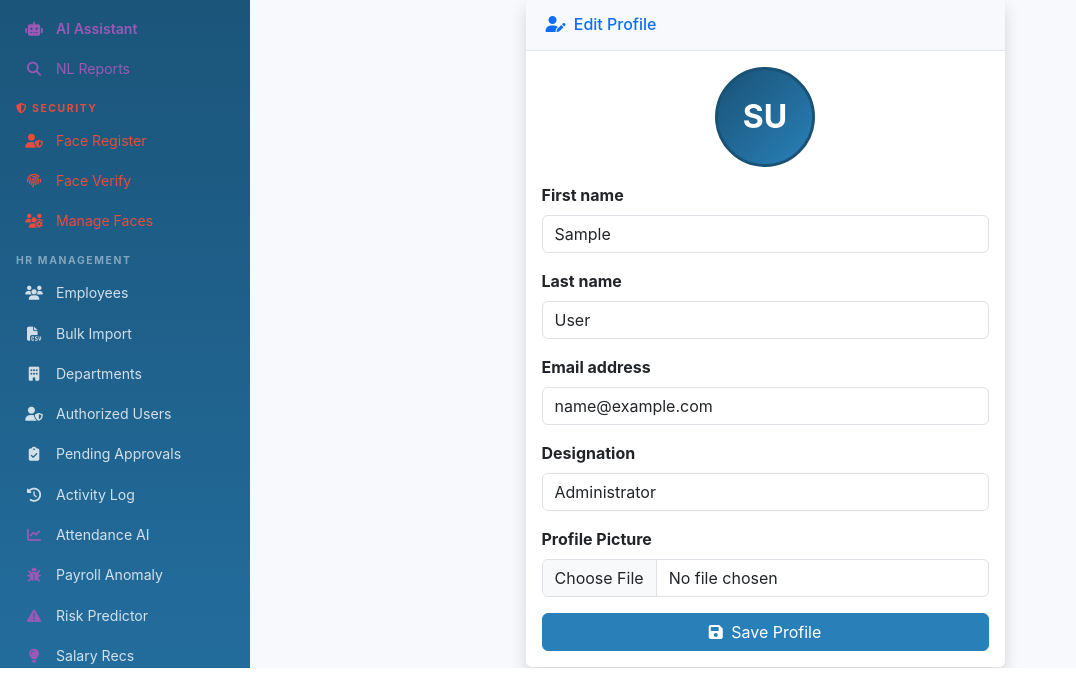
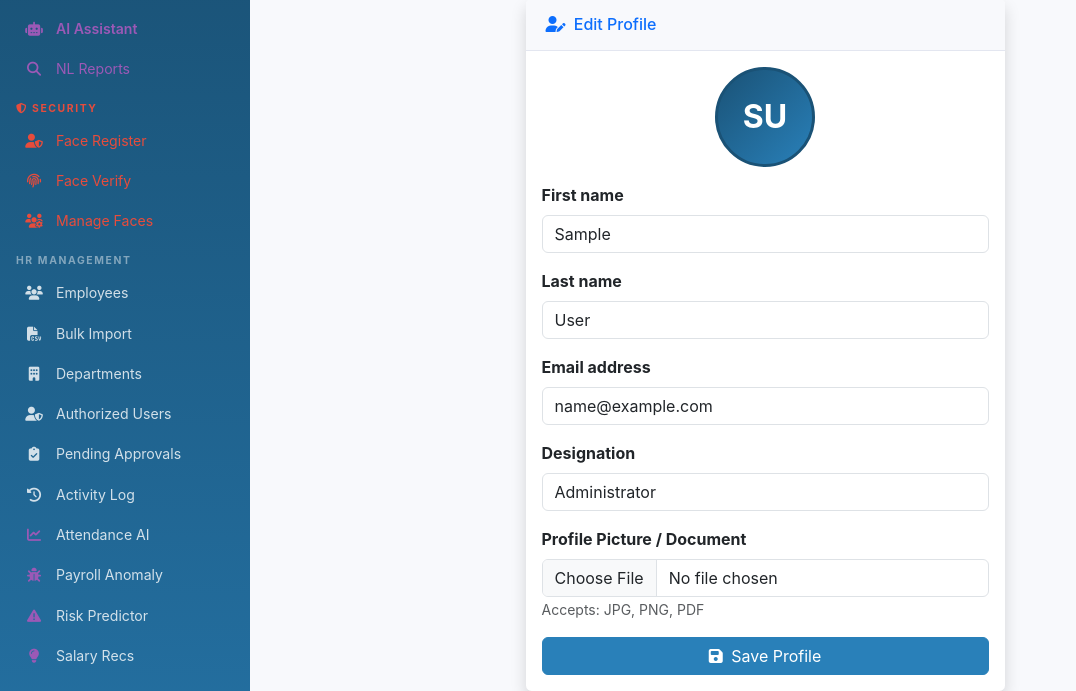
Before and after one commit to banday72/HR-PAYROLL-SYSTEM, a Django app: page /profile/ in a window 1280 px wide. Shown: the part 132-823 px from the top of the page, without its empty margins (0-1076 px from the left). Before the commit the page ends 800 px from the top, so only its background shows below. Run offline with Django 5.2, Linux system fonts and the light colour scheme; the visitor is signed in with stand-in values (Sample User, id 1); data comes from the database, SQL or seed files in the repository; data that the repository does not hold is empty; parts of the project's set-up code (start-up, migrations or seed data) failed here and were passed over.

Commit message:
Allow PDF upload as profile picture/document

```diff
--- a/employees/views.py
+++ b/employees/views.py
@@ -548,7 +548,8 @@ def profile_update(request):
                 if 'profile_picture' in request.FILES:
                     f = request.FILES['profile_picture']
                     ext = f.name.rsplit('.', 1)[-1].lower()
-                    mime = 'image/png' if ext == 'png' else 'image/jpeg'
+                    mime_map = {'png': 'image/png', 'jpg': 'image/jpeg', 'jpeg': 'image/jpeg', 'pdf': 'application/pdf'}
+                    mime = mime_map.get(ext, 'application/octet-stream')
                     b64 = base64.b64encode(f.read()).decode('utf-8')
                     employee.profile_picture_b64 = f'data:{mime};base64,{b64}'
                 if request.POST.get('designation'):
--- a/templates/base.html
+++ b/templates/base.html
@@ -73,7 +73,11 @@
                     <div style="font-size: 0.7rem; color: #7f8c8d;">{% if current_employee %}{{ current_employee.designation|default:current_employee.role|title }}{% else %}Administrator{% endif %}</div>
                 </div>
                 {% if current_employee.profile_picture_b64 %}
-                <img src="{{ current_employee.profile_picture_b64 }}" alt="Profile" style="width: 38px; height: 38px; border-radius: 50%; object-fit: cover; border: 2px solid #1a5276;">
+                    {% if 'pdf' in current_employee.profile_picture_b64 %}
+                    <div style="width: 38px; height: 38px; border-radius: 50%; background: #e74a3b; display: flex; align-items: center; justify-content: center; color: white; font-size: 1rem; border: 2px solid #1a5276;"><i class="fas fa-file-pdf"></i></div>
+                    {% else %}
+                    <img src="{{ current_employee.profile_picture_b64 }}" alt="Profile" style="width: 38px; height: 38px; border-radius: 50%; object-fit: cover; border: 2px solid #1a5276;">
+                    {% endif %}
                 {% elif current_employee.profile_picture %}
                 <img src="{{ current_employee.profile_picture.url }}" alt="Profile" style="width: 38px; height: 38px; border-radius: 50%; object-fit: cover; border: 2px solid #1a5276;">
                 {% else %}
--- a/templates/employees/profile_update.html
+++ b/templates/employees/profile_update.html
@@ -12,9 +12,13 @@
             <div class="card-body text-center">
                 <div class="mb-3">
                     {% if employee.profile_picture_b64 %}
-                    <img src="{{ employee.profile_picture_b64 }}" alt="Profile" style="width: 100px; height: 100px; border-radius: 50%; object-fit: cover; border: 3px solid #1a5276;">
-                    {% elif employee.profile_picture %}
-                    <img src="{{ employee.profile_picture.url }}" alt="Profile" style="width: 100px; height: 100px; border-radius: 50%; object-fit: cover; border: 3px solid #1a5276;">
+                        {% if 'pdf' in employee.profile_picture_b64 %}
+                        <a href="{{ employee.profile_picture_b64 }}" target="_blank" class="btn btn-outline-danger">
+                            <i class="fas fa-file-pdf me-2"></i>View PDF Document
+                        </a>
+                        {% else %}
+                        <img src="{{ employee.profile_picture_b64 }}" alt="Profile" style="width: 100px; height: 100px; border-radius: 50%; object-fit: cover; border: 3px solid #1a5276;">
+                        {% endif %}
                     {% else %}
                     <div style="width: 100px; height: 100px; border-radius: 50%; background: linear-gradient(135deg, #1a5276, #2980b9); display: inline-flex; align-items: center; justify-content: center; color: white; font-weight: 700; font-size: 2rem; border: 3px solid #1a5276;">
                         {{ user.first_name|first|upper }}{{ user.last_name|first|upper }}
@@ -37,8 +41,9 @@
                         <input type="text" name="designation" class="form-control" value="{{ employee.designation|default:'' }}" placeholder="e.g. CEO, Manager, HR">
                     </div>
                     <div class="mb-3 text-start">
-                        <label class="form-label fw-bold">Profile Picture</label>
-                        <input type="file" name="profile_picture" class="form-control" accept="image/*">
+                        <label class="form-label fw-bold">Profile Picture / Document</label>
+                        <input type="file" name="profile_picture" class="form-control" accept="image/*,.pdf">
+                        <small class="text-muted">Accepts: JPG, PNG, PDF</small>
                     </div>
                     <button type="submit" class="btn btn-primary w-100"><i class="fas fa-save me-1"></i> Save Profile</button>
                 </form>
```
